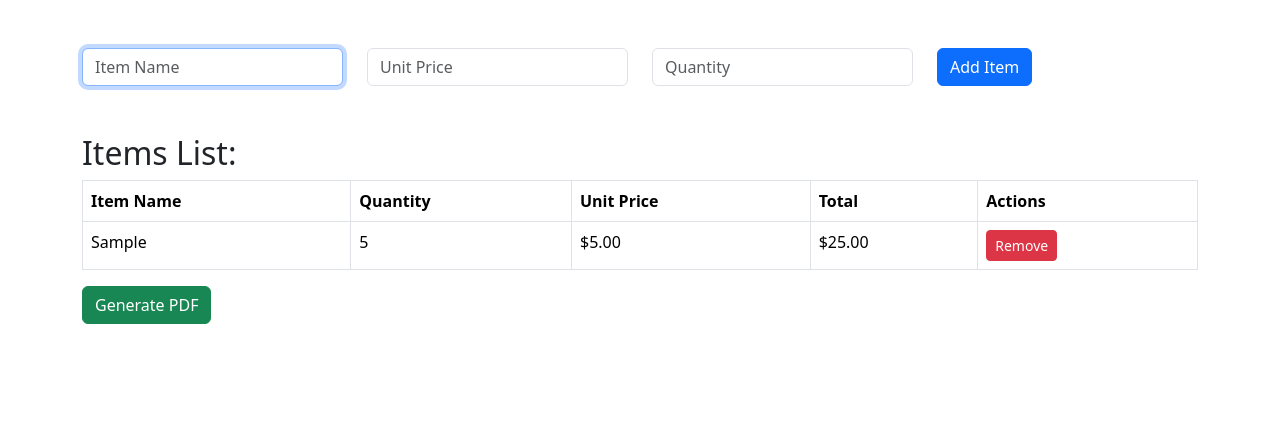
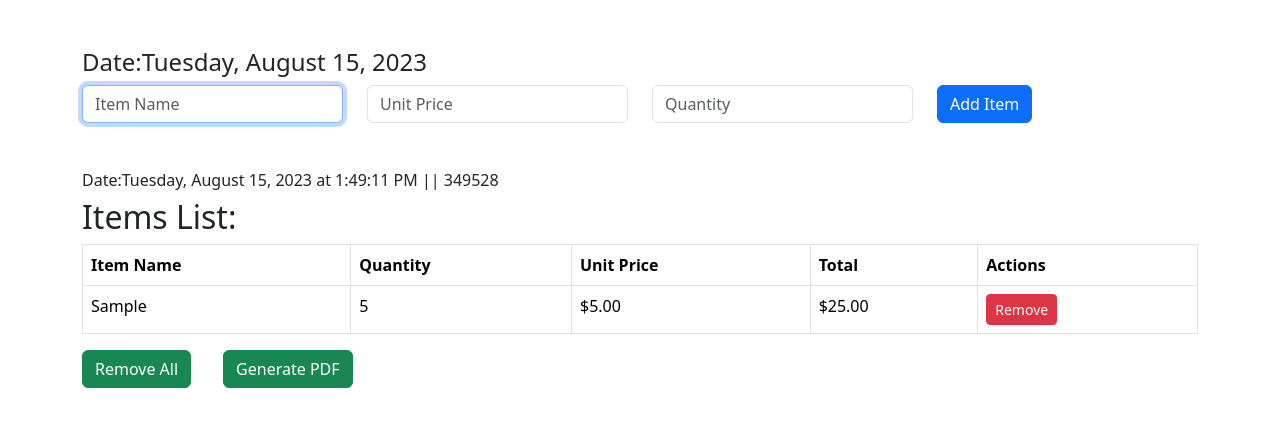
Before and after one commit to turmichouse/turmichouse, a React (Create React App) app: page / in a window 1280 px wide. Both pictures are taken after typing "Sample", "5", "5" into the empty fields and a click on the button "Add Item". Shown: the top 426 px of the page. Built offline with nearby package versions, Linux system fonts and the light colour scheme; what @react-pdf/renderer would draw is missing.

Commit message:
chnage made to Form.js added date

```diff
--- a/src/Forms.js
+++ b/src/Forms.js
@@ -10,8 +10,35 @@ function Form() {
     const [quantity, setQuantity] = useState('');
     const [showPDF, setShowPDF] = useState(false); // Track PDF display state
     const itemNameRef = useRef(null); // Ref for the Item Name input
-    // ... (other state and functions)
+    const [orderNumber, setOrderNumber] = useState('');
+    const [orderHistory, setOrderHistory] = useState([]);
 
+    const [orderDate, setDate] = useState('');
+
+    const currentDate = new Date();
+    const options = { weekday: 'long', year: 'numeric', month: 'long', day: 'numeric' };
+    const formattedDate = currentDate.toLocaleDateString(undefined, options);
+
+    const generateRandomOrderNumber = () => {
+        const randomNumber = Math.floor(Math.random() * 1000000); // Generate a random number between 0 and 999999
+        const formattedOrderNumber = `  ${randomNumber.toString().padStart(6, '0')}`; // Format the order number
+
+        return formattedOrderNumber;
+    }
+    const getCurrentDateTime = () => {
+        const currentDate = new Date();
+        const options = {
+            weekday: 'long',
+            year: 'numeric',
+            month: 'long',
+            day: 'numeric',
+            hour: 'numeric',
+            minute: 'numeric',
+            second: 'numeric',
+        };
+        const formattedDateTime = currentDate.toLocaleDateString(undefined, options);
+        return formattedDateTime;
+    };
 
     // Handle form submission
     const handleSubmit = (e) => {
@@ -25,10 +52,29 @@ function Form() {
         };
         newItem.total = newItem.unitPrice * newItem.quantity;
         setItems([...items, newItem]);
+        const submissionDateTime = getCurrentDateTime();
+        setDate(submissionDateTime);
+
         setItemName('');
         setUnitPrice('');
         setQuantity('');
         setShowPDF(false); // Hide PDF when new item is added
+
+        const newOrderNumber = generateRandomOrderNumber();
+        setOrderNumber(newOrderNumber);
+
+
+
+        // Update order history
+        const newOrder = {
+            orderNumber: newOrderNumber,
+            orderDate: submissionDateTime,
+            items: [...items, newItem],
+            grandTotal: items.reduce((total, item) => total + item.total, 0),
+        };
+
+        setOrderHistory([...orderHistory, newOrder]);
+
     };
 
     // Handle item removal
@@ -43,7 +89,7 @@ function Form() {
         return (
             <Document>
                 <Page style={styles.page}>
-                    <Text style={styles.header}>Invoice</Text>
+                    <Text style={styles.header}>Invoice date:{orderDate} </Text>
                     <View>
                         <View style={styles.table}>
                             <View style={styles.tableRow}>
@@ -72,12 +118,14 @@ function Form() {
     };
 
 
-
     // Render the form, list of items, and PDF viewer
     return (
         <div>
+
             <form onSubmit={handleSubmit}>
                 <div className='container py-5'>
+
+                    <h4>Date:{formattedDate} </h4>
                     <div className="row ">
                         <div className="col-md-3">
                             <input
@@ -113,8 +161,10 @@ function Form() {
                         </div>
                     </div></div>
             </form>
+
             {items.length > 0 && (
                 <div className='container'>
+                    <h6>Date:{orderDate} || {orderNumber}</h6>
                     <h2>Items List:</h2>
                     <table className="table table-bordered ">
                         <thead>
@@ -138,8 +188,12 @@ function Form() {
                                     </td>
                                 </tr>
                             ))}
+
+
                         </tbody>
                     </table>
+                    <button className="btn btn-success" style={{ marginRight: '2rem' }} onClick={() => setItems([])}>Remove All</button>
+
                     <button onClick={() => setShowPDF(!showPDF)} className="btn btn-success">Generate PDF</button>
                     {showPDF && (
                         <div style={{ marginTop: '20px' }}>
@@ -157,7 +211,7 @@ function Form() {
 
 const styles = StyleSheet.create({
     page: { padding: 20 },
-    header: { fontSize: 24, marginBottom: 10 },
+    header: { fontSize: 18, marginBottom: 10 },
     table: {
         display: 'table',
         width: '100%',
```
